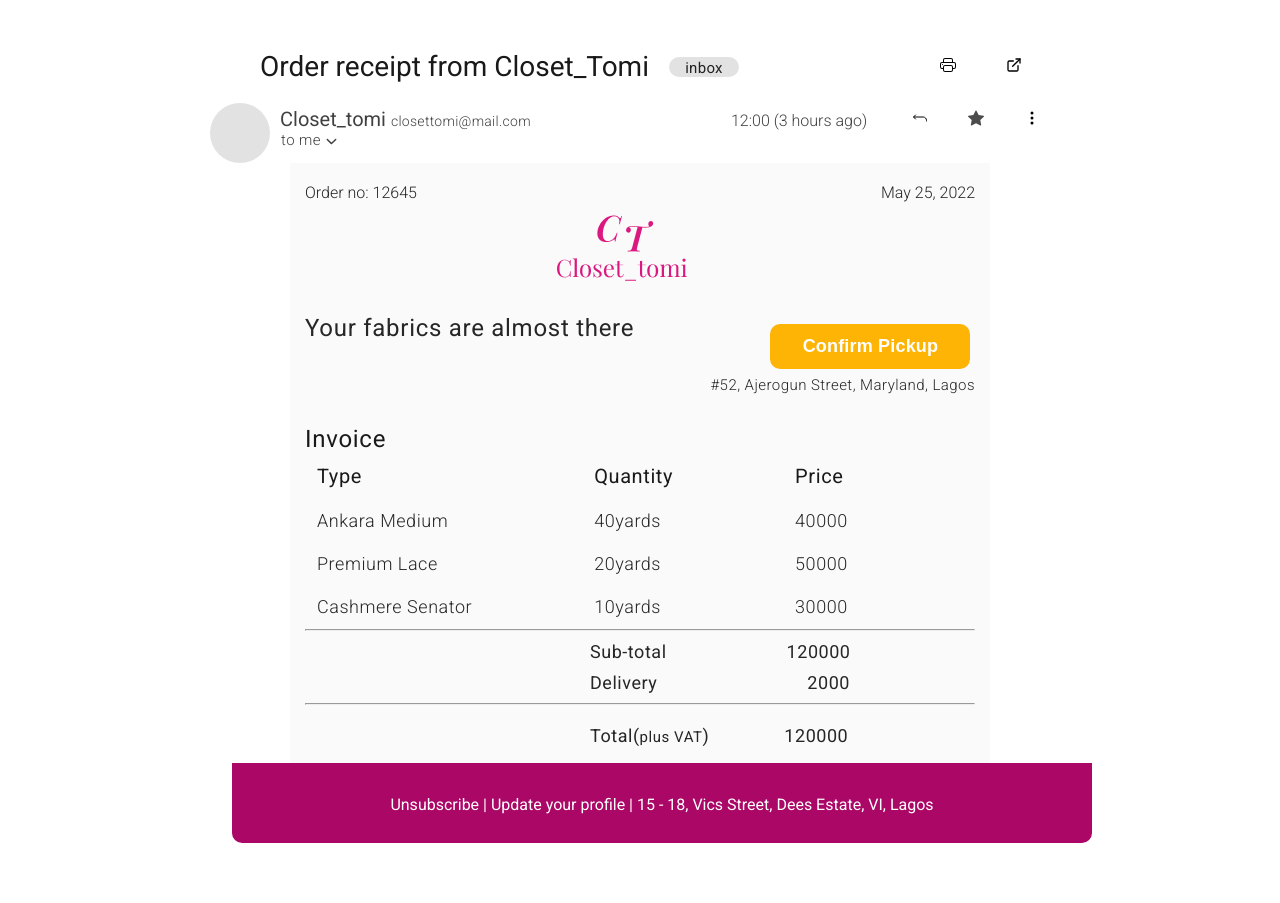
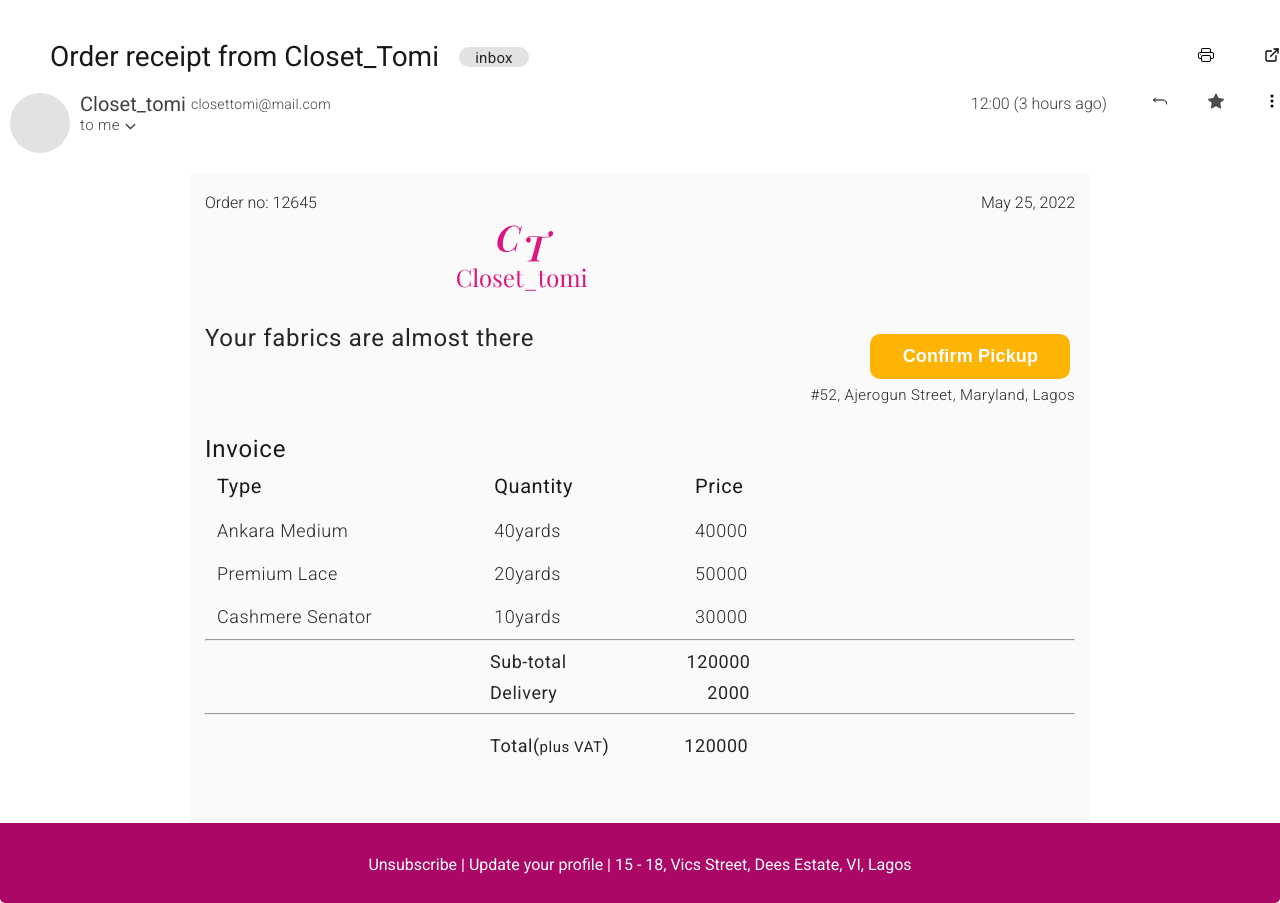
Before and after one commit to patkoton/closet-tomi, a React (Create React App) app: page / in a window 1280 px wide. Built offline with nearby package versions, Linux system fonts and the light colour scheme.

Commit message:
Update to both versions

```diff
--- a/src/components/Body.jsx
+++ b/src/components/Body.jsx
@@ -8,6 +8,7 @@
   const sumQ = data.map(item => item.price).reduce((acc, item) => item + acc);
 
   return (
+    <div className='body-container'>
       <div className='body'>
         <div className='ord-may'>
           <p className='order-no'>Order no: 12645</p>
@@ -62,6 +63,7 @@
           <p className='stpta'>{sumQ}</p>
         </div>
       </div>
+    </div>
   )
 }
 
--- a/src/components/Head.jsx
+++ b/src/components/Head.jsx
@@ -9,28 +9,35 @@
      const navigate = useNavigate();
   return (
     <div className='head'>
-        <div className='closet'>
-            <div className='ellipse'></div>
-            <div className='closet-dt'>
-                <div className='closet-att'>
-                    <div className='closet-address'>
-                        <p className='closet-text'>Closet_tomi</p>
-                        <p className='closet-time'>12:00 (3 hours ago)</p>
-                        <p className='address'> closettomi@mail.com </p>
-                    </div>
+        <div className='closet1'>
+            <div className='closet-address'>
+                <div className='ellipse'></div>
+                <p className='closet-text'>Closet_tomi <br /> <span className='closet-me'>to me</span> </p>
+                <p className='closet-time'>12:00 (3 hours ago)</p>
+            </div>
 
-                    <p className='closet-me'>to me <IoIosArrowDown className='io' type='button' /> </p>
-                </div>
+            <div className=''>
+                <IoReturnUpBack className='irup' type='button' onClick={() => navigate(-1)} />
 
-                <div className='io5h'>
-                    <p className='closet-timed'>12:00 (3 hours ago)</p>
+                <IoEllipsisVertical className='iev' type='button' />
+            </div>
+        </div>
 
-                    <IoReturnUpBack className='irup' type='button' onClick={() => navigate(-1)} />
+        <div className='closet2'>
+            <div className='block1'>
+                <div className='ellipseD'></div>
+                <p className='closet-textD'>Closet_tomi <br /> <span className='closet-meD'>to me <IoIosArrowDown className='io' type='button' /></span></p>
+                <p className='addressD'> closettomi@mail.com </p>
+            </div>
 
-                    <BsStarFill className={`ai2 ${cls}`} type="button" onClick={() => setCls((cls) => (cls === "clz" ? "rod" : "clz"))} />
+            <div className='block2'>
+                <p className='closet-timeD'>12:00 (3 hours ago)</p>
 
-                    <IoEllipsisVertical className='iev' type='button' />
-                </div>
+                <IoReturnUpBack className='irupD' type='button' onClick={() => navigate(-1)} />
+
+                <BsStarFill className={`aiD ${cls}`} type="button" onClick={() => setCls((cls) => (cls === "clz" ? "rod" : "clz"))} />
+
+                <IoEllipsisVertical className='ievD' type='button' />
             </div>
         </div>
 
--- a/src/components/Top.jsx
+++ b/src/components/Top.jsx
@@ -15,7 +15,7 @@
         <BsStarFill className={`ai ${cls}`} type="button" onClick={() => setCls((cls) => (cls === "clz" ? "rod" : "clz"))} />
 
         <div className='bsp'>
-          <BsPrinter type='button' style={{cursor: "pointer", marginLeft: "-130px"}} onClick={() => window.print()} />
+          <BsPrinter type='button' style={{cursor: "pointer"}} onClick={() => window.print()} />
 
           <FiExternalLink style={{marginLeft: "50px", cursor: "pointer"}} type='button' />
         </div>
--- a/src/index.css
+++ b/src/index.css
@@ -56,7 +56,7 @@
   letter-spacing: 0.02em;
   color: rgba(0, 0, 0, 0.85);
   text-align: center;
-  padding-top: 0.5px;
+  padding-top: 1px;
 }
 
 .ai {
@@ -71,10 +71,6 @@
   fill: rgba(0, 0, 0, 0.7);
 }
 
-.ai2 {
-  display: none;
-}
-
 .rod {
   fill: rgb(241, 190, 60);
 }
@@ -82,11 +78,20 @@
 /* Head Component */
 .head {
   margin-top: 20px;
-  display: flex;
 }
 
-.closet {
+.closet1 {
   display: flex;
+  justify-content: space-between;
+}
+
+.closet2 {
+  display: none;
+}
+
+.closet-address {
+  display: flex;
+  align-items: center;
 }
 
 .ellipse {
@@ -94,20 +99,7 @@
   height: 29px;
   background: #D9D9D9;
   border-radius: 100px;
-}
-
-.closet-dt {
-  display: flex;
-  margin-top: 5px;
-}
-
-.closet-att {
-  margin-left: 5px;
-}
-
-.closet-address {
-  display: flex;
-  align-items: center;
+  margin-right: 5px;
 }
 
 .closet-text {
@@ -115,19 +107,6 @@
   font-size: 10px;
   line-height: 11px;
   color: rgba(0, 0, 0, 0.9);
-}
-
-.closet-time {
-  font-weight: 300;
-  font-size: 6px;
-  line-height: 7px;
-  color: rgba(0, 0, 0, 0.75);
-  margin-left: 5px;
-  margin-top: 2px;
-}
-
-.closet-timed, .address {
-  display: none;
 }
 
 .closet-me {
@@ -140,8 +119,13 @@
   display: flex;
 }
 
-.io {
-  display: none;
+.closet-time {
+  font-weight: 300;
+  font-size: 6px;
+  line-height: 7px;
+  color: rgba(0, 0, 0, 0.75);
+  margin-left: 5px;
+  margin-top: -7px;
 }
 
 .irup, .iev {
@@ -149,7 +133,6 @@
 }
 
 .irup {
-  margin-left: 119px;
   margin-right: 20px;
 }
 
@@ -161,6 +144,11 @@
   background-color: rgba(245, 245, 245, 0.51);
   border-radius: 1px;
   padding: 20px 15px;
+}
+
+.ord-may {
+  display: flex;
+  justify-content: space-between;
 }
 
 .order-no {
@@ -177,10 +165,6 @@
   color: rgba(0, 0, 0, 0.85)
 }
 
-.ord-may {
-  display: flex;
-  justify-content: space-between;
-}
 
 .logo {
   margin-left: 80px;
@@ -330,6 +314,13 @@
 }
 
 /* Button Component */
+
+.button {
+  display: flex;
+  justify-content: space-around;
+  margin-top: 30px;
+}
+
 .reply-box {
   width: 90px;
   height: 25px;
@@ -349,20 +340,22 @@
   padding-left: 10px;
 }
 
-.button {
-  display: flex;
-  justify-content: space-around;
-  margin-top: 30px;
-}
 
+
+/* DESKTOP VIEW */
 @media (min-width: 992px) {
+
+  .App {
+    padding: 0px 0px;
+  }
+
   body{
     width: 100%;
-    display: flex;
-    justify-content: center;
+    margin-top: 40px;
   }
 
   /* Top Component */
+
   .order {
     font-size: 28px;
     line-height: 33px;
@@ -391,40 +384,62 @@
   }
 
   /* Head Component */
-  .ellipse {
+  .closet1 {
+    display: none;
+  }
+
+  .closet2 {
+    display: flex;
+    justify-content: space-between;
+  }
+
+  .block1 {
+    display: flex;
+  }
+
+  .ellipseD {
     width: 60px;
     height: 60px;
     background: rgba(217, 217, 217, 0.75);
+    border-radius: 100px;
+    margin: 0px 10px;
   }
 
-  .closet-att {
-    display: block;
-    margin-left: 10px;
-    margin-right: 200px;
-  }
-
-  .closet-text {
+  .closet-textD {
+    font-weight: 400;
     font-size: 20px;
     line-height: 23px;
     color: rgba(0, 0, 0, 0.75);
   }
 
-  .closet-time{
-    display: none;
+  .closet-meD {
+    font-weight: 300;
+    font-size: 15px;
+    line-height: 18px;
+    letter-spacing: 0.03em;
+    color: rgba(0, 0, 0, 0.75);
+    display: flex;
   }
 
-  .address {
+  .io {
+    display: block;
+    margin-top: 3px;
+    margin-left: 3px;
+    cursor: pointer;
+  }
+
+  .addressD {
     display: block;
     font-weight: 300;
     font-size: 14px;
     line-height: 16px;
     letter-spacing: 0.02em;
     color: rgba(0, 0, 0, 0.75);
-    margin-top: 2px;
+    margin-top: 3px;
     margin-left: 5px;
   }
 
-  .closet-timed {
+  .closet-timeD {
     display: inline-block;
     font-style: normal;
     font-weight: 300;
@@ -434,42 +449,31 @@
     margin-right: 30px;
   }
 
-  .closet-me {
-    font-size: 15px;
-    line-height: 18px;
-    letter-spacing: 0.03em;
-    color: rgba(0, 0, 0, 0.75);
-  }
-
-  .io {
-    display: block;
-    margin-top: 3px;
-    margin-left: 3px;
+  .irupD, .ievD {
     cursor: pointer;
   }
 
-  .irup {
+  .irupD {
     margin-left: 15px;
     margin-right: 40px;
   }
 
-  .io5h {
-    display: block;
-    padding-right: 20px;
-    margin-top: 2px;
-  }
 
-  .ai2 {
+  .aiD {
     display: inline-block;
     margin-right: 40px;
   }
 
   /* Body Component */
+  .body-container {
+    display: flex;
+    justify-content: center;
+  }
+
   .body {
-    width: 700px;
-    height: 600px;
+    width: 900px;
+    height: 650px;
     background: rgba(245, 245, 245, 0.51);
-    margin: 0px 80px;
   }
 
   .order-no {
@@ -570,8 +574,9 @@
   .purple {
     width: 100%;
     text-align: center;
-    border-bottom-left-radius: 10px;
-    border-bottom-right-radius: 10px;
+    border-bottom-left-radius: 5px;
+    border-bottom-right-radius: 5px;
+    margin: 0px;
   }
 
   .uns {
```
Lines whose indentation alone changed are shown as unchanged.
